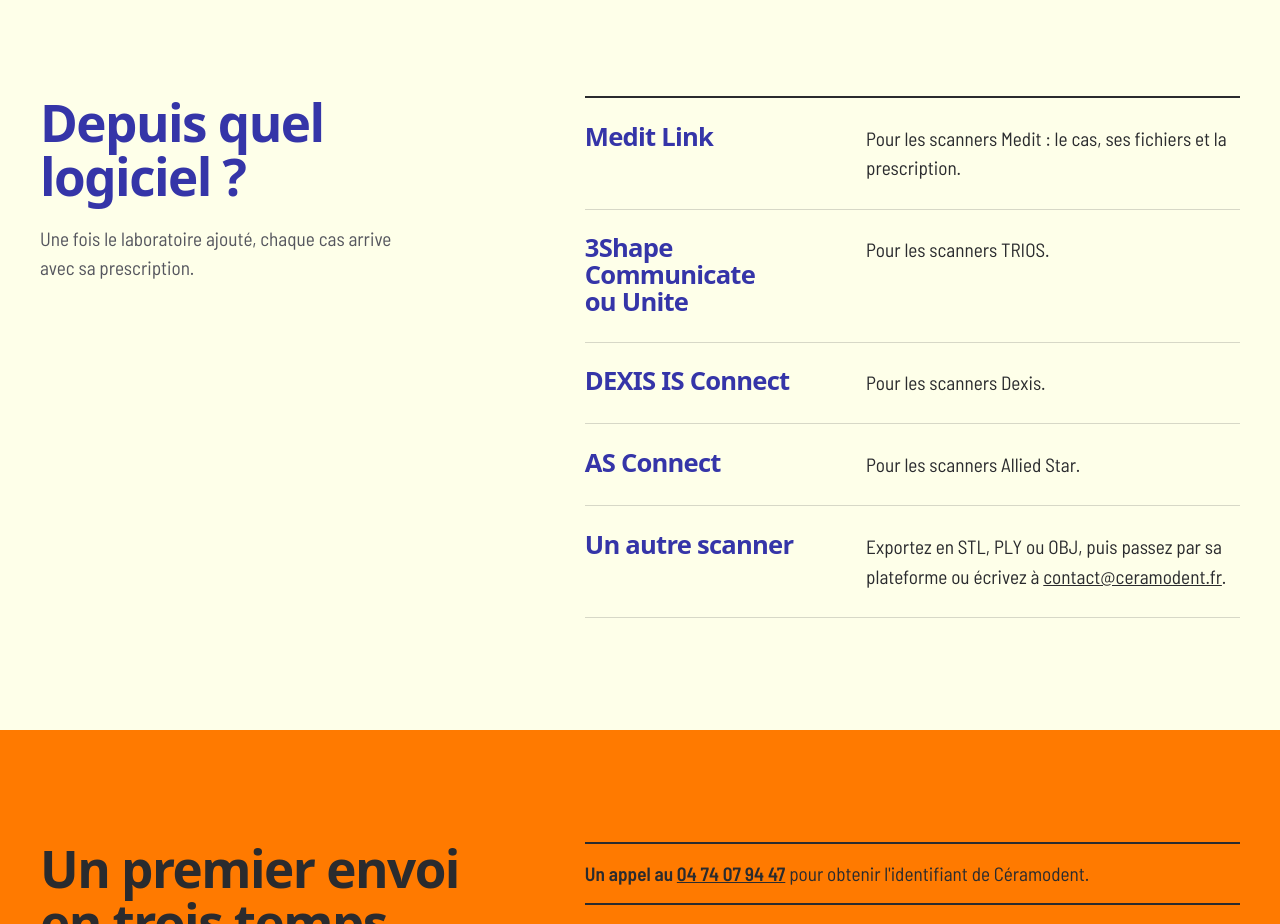
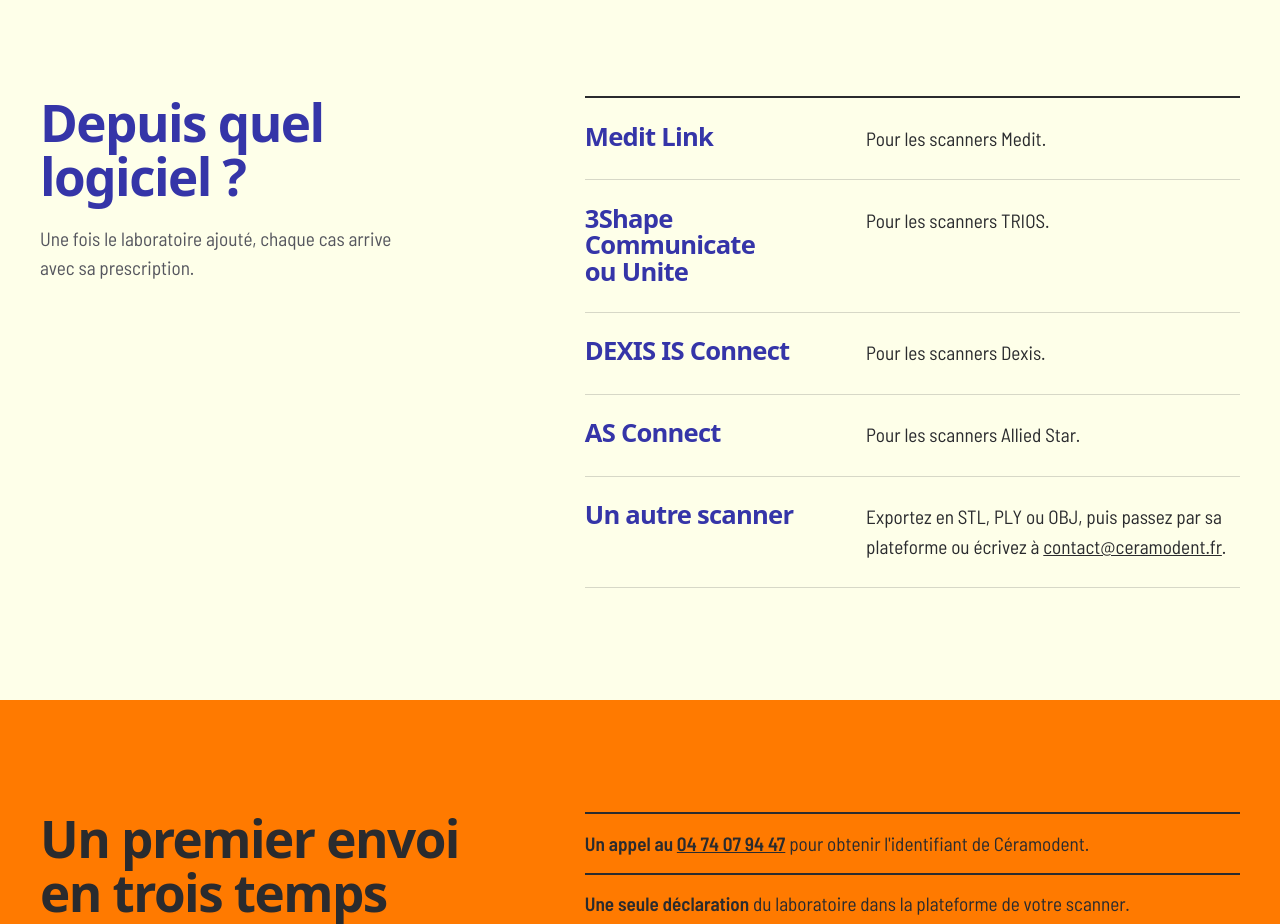
Before and after one commit to saonetechdentaire/ceramodent, a website built with Vite: page empreintes-numeriques.html in a window 1280 px wide. Shown: the part 880-1804 px from the top of the page. Built offline with nearby package versions, Linux system fonts and the light colour scheme; no server answers.

Commit message:
Page empreintes : texte Medit raccourci

```diff
--- a/empreintes-numeriques.html
+++ b/empreintes-numeriques.html
@@ -156,7 +156,7 @@
           <div class="rows">
             <article class="row">
               <h3>Medit Link</h3>
-              <p>Pour les scanners Medit&nbsp;: le cas, ses fichiers et la prescription.</p>
+              <p>Pour les scanners Medit.</p>
             </article>
             <article class="row">
               <h3>3Shape Communicate ou Unite</h3>
```
